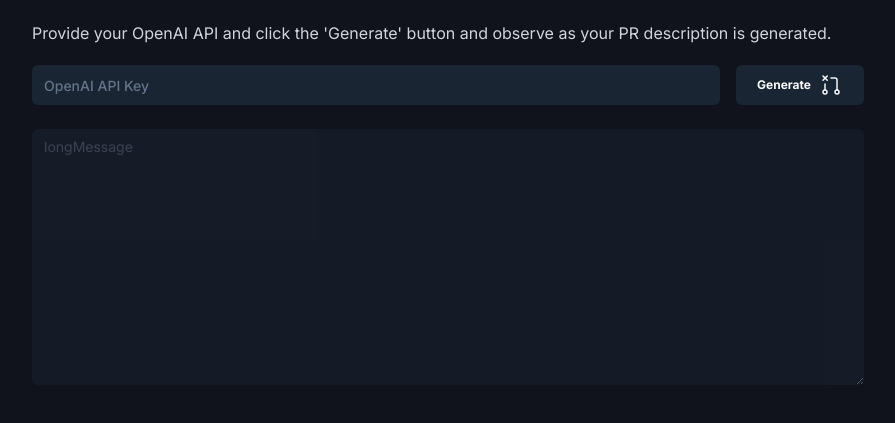
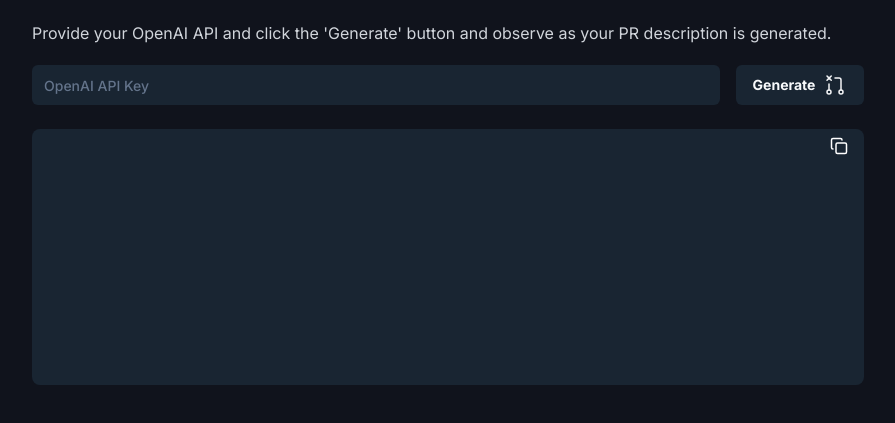
Before and after one commit to faizanraso/prbuddy, a Next.js app: page /generate in a window 1280 px wide. Shown: the part 775-1198 px from the top of the page, without its empty margins (192-1087 px from the left). Built offline with nearby package versions, Linux system fonts and the light colour scheme; no server answers.

Commit message:
main page ui complete

```diff
--- a/app/_components/generatePage/GenerateDescription.tsx
+++ b/app/_components/generatePage/GenerateDescription.tsx
@@ -1,15 +1,41 @@
 "use client";
 
-import React, { useState } from "react";
+import React, { useEffect, useState } from "react";
+import toast from "react-hot-toast";
 
-import { Textarea } from "@/components/ui/textarea";
 import { Input } from "@/components/ui/input";
 import { Button } from "@/components/ui/button";
 import { Loader2 } from "lucide-react";
 import PRIcon from "../icons/PRIcon";
+import CheckIcon from "../icons/CheckIcon";
+import CopyIcon from "../icons/CopyIcon";
 
 export default function GenerateDescription() {
+  const [copied, setCopied] = useState<boolean>(false);
+  const [response, setResponse] = useState<string>("");
   const [isLoading, setIsLoading] = useState<boolean>(false);
+
+  function handleCopy() {
+    setCopied(true);
+    navigator.clipboard.writeText(response);
+    toast.success("Copied!", {
+      style: {
+        borderRadius: "10px",
+        background: "#10331D",
+        color: "#fff",
+      },
+    });
+  }
+
+  useEffect(() => {
+    if (!copied) return;
+    const timer = setTimeout(() => {
+      setCopied(false);
+    }, 2000);
+
+    return () => clearTimeout(timer);
+  }, [copied]);
+
   return (
     <div className="flex flex-col">
       <div className="w-full flex justify-between">
@@ -22,24 +48,29 @@ export default function GenerateDescription() {
         </div>
         <div className="pl-4">
           {!isLoading ? (
-            <Button className="bg-[#192532] hover:bg-[#23486F] transition duration-150 font-bold text-xs w-32 gap-x-2 items-center justify-center">
+            <Button className="bg-[#192532] hover:bg-[#23486F] transition duration-150 font-bold text-sm w-32 gap-x-2 items-center justify-center">
               Generate
               <PRIcon className="w-[10px]" />
             </Button>
           ) : (
-            <Button disabled className="font-bold text-xs w-32">
+            <Button disabled className="font-bold text-sm w-32">
               <Loader2 className="mr-2 h-4 w-4 animate-spin" />
               Please wait
             </Button>
           )}
         </div>
       </div>
-      <div className="pt-6 pb-10">
-        <Textarea
-          placeholder={"longMessage"}
-          disabled
-          className="bg-[#192532] border-0 h-64"
-        />
+      <div className="pt-6 pb-10 relative">
+        <button
+          className="absolute top-0 right-0 mt-8 mr-4"
+          onClick={handleCopy}
+          disabled={copied}
+        >
+          {!copied ? <CopyIcon /> : <CheckIcon />}
+        </button>
+        <pre className="bg-[#192532] rounded-lg border-0 h-64 p-4 overflow-scroll text-gray-300">
+          {response}
+        </pre>
       </div>
     </div>
   );
```
